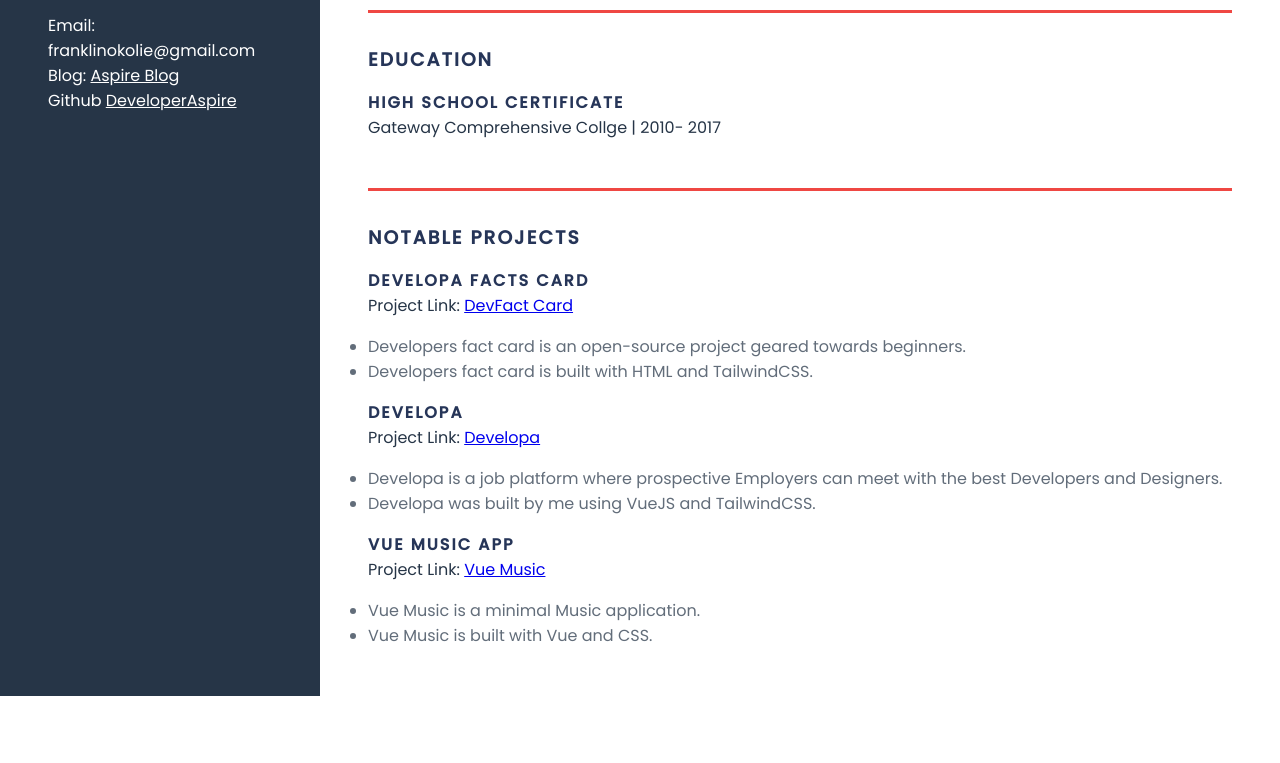
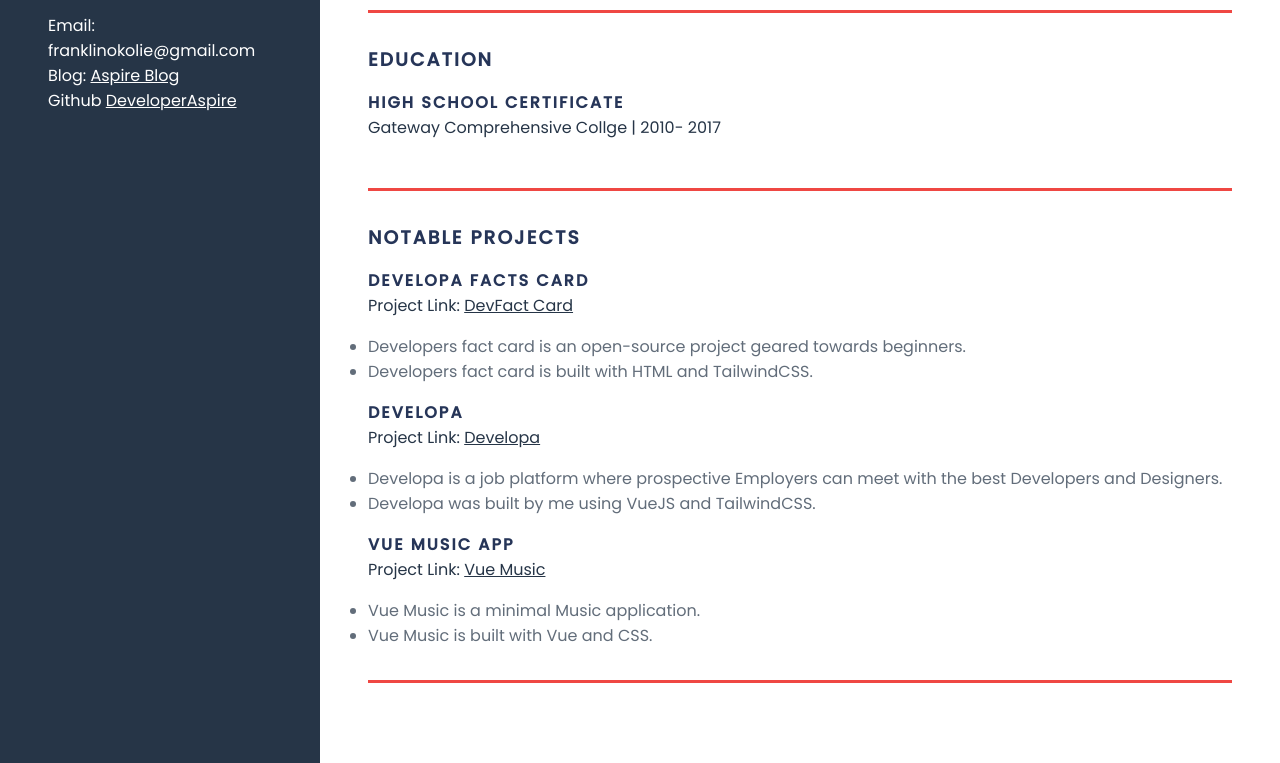
Before and after one commit to DeveloperAspire/my-resume, a plain HTML site: page index.html in a window 1280 px wide. Shown: the part 829-1592 px from the top of the page. Before the commit the page ends 1525 px from the top, so only its background shows below. Drawn offline with Linux system fonts and the light colour scheme.

Commit message:
Worked on the link

```diff
--- a/style.css
+++ b/style.css
@@ -98,8 +98,13 @@ body {
 }
 .profile-info .profile,
 .experience,
-.education {
+.education ,.project{
   margin-bottom: 2rem;
   padding-bottom: 2rem;
   border-bottom: 3px solid var(--red);
 }
+.profile-info .profile,
+.experience,
+.education ,.project a{
+      color:var(--blue);
+}
```
